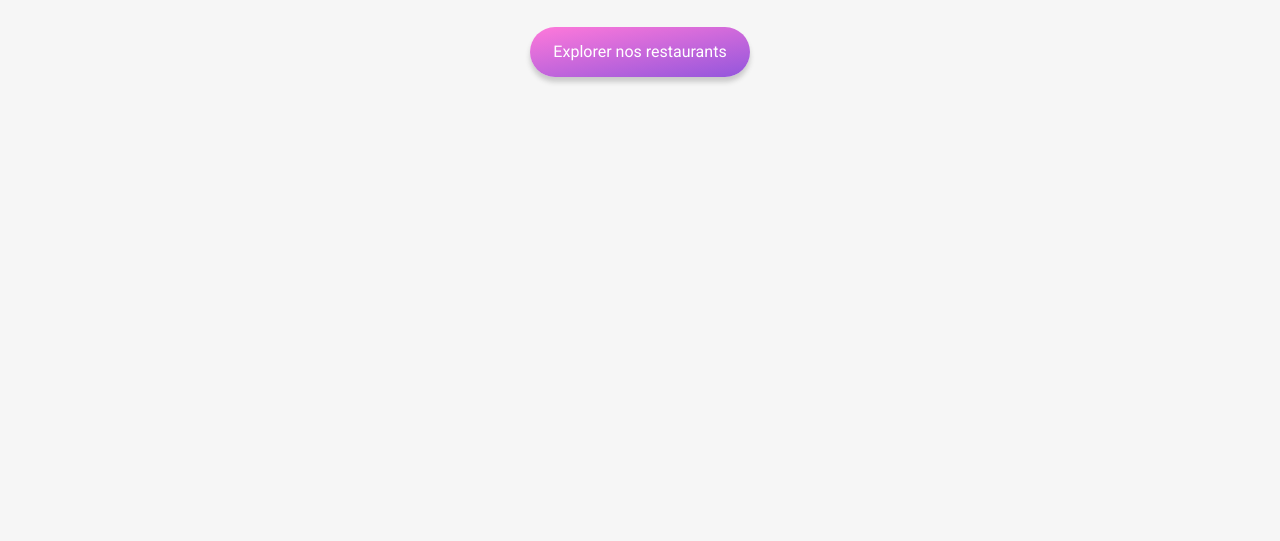
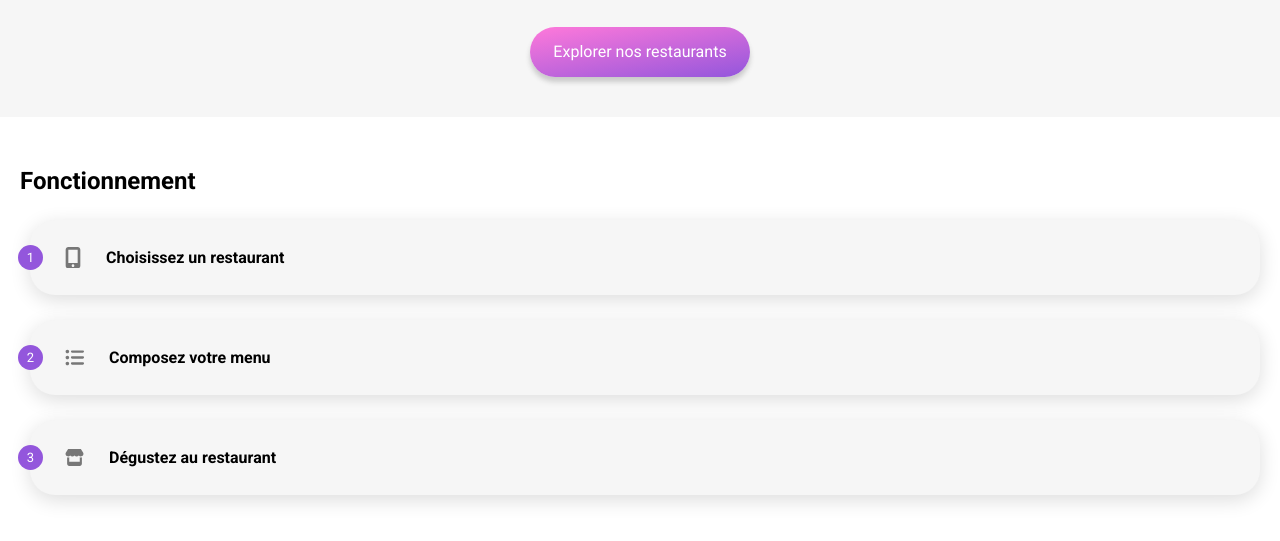
Before and after one commit to BaronNuns/ohmyfood, a plain HTML site: page index.html in a window 1280 px wide. Shown: the part 275-816 px from the top of the page. Drawn offline with Linux system fonts and the light colour scheme; a web font is replaced by a local one.

Commit message:
Section fonctionnement dans l'index

```diff
--- a/css/index.css
+++ b/css/index.css
@@ -76,3 +76,52 @@ nav .exploration a
     display: block;
     width: 220px;
 }
+
+/* - - - - - | Section concernant le fonctionnement | - - - - - */
+
+.fonctionnement
+{
+    padding: 50px 20px 65px 20px;
+    background-color: white;
+}
+
+.fonctionnement h2
+{
+    font-size: 24px;
+}
+
+.fonctionnement a
+{
+    box-shadow: 0px 5px 20px #DDD;
+    background-color: #F6F6F6;
+    margin: 25px 0px 0px 10px;
+    align-items: center;
+    border-radius: 25px;
+    position: relative;
+    display: flex;
+    height: 75px;
+}
+
+.fonctionnement a div
+{
+    background-color: var(--couleur_1);
+    text-align: center;
+    border-radius: 50%;
+    position: absolute;
+    line-height: 25px;
+    font-size: 13px;
+    color: white;
+    left: -12px;
+    width: 25px;
+}
+
+.fonctionnement a svg
+{
+    margin: 0px 25px 0px 35px;
+}
+
+.fonctionnement a p
+{
+    font-weight: 600;
+    font-size: 16px;
+}
--- a/index.html
+++ b/index.html
@@ -29,7 +29,28 @@
             </div>
         </nav>
         <section class="fonctionnement">
-
+            <h2>Fonctionnement</h2>
+            <a href="">
+                <div>1</div>
+                <svg xmlns="http://www.w3.org/2000/svg" viewBox="0 0 384 512" width="16px" fill="#777">
+                    <path d="M304 0h-224c-35.35 0-64 28.65-64 64v384c0 35.35 28.65 64 64 64h224c35.35 0 64-28.65 64-64V64C368 28.65 339.3 0 304 0zM192 480c-17.75 0-32-14.25-32-32s14.25-32 32-32s32 14.25 32 32S209.8 480 192 480zM304 64v320h-224V64H304z"/>
+                </svg>
+                <p>Choisissez un restaurant</p>
+            </a>
+            <a href="">
+                <div>2</div>
+                <svg xmlns="http://www.w3.org/2000/svg" viewBox="0 0 512 512" width="19px" fill="#777">
+                    <path d="M16 96C16 69.49 37.49 48 64 48C90.51 48 112 69.49 112 96C112 122.5 90.51 144 64 144C37.49 144 16 122.5 16 96zM480 64C497.7 64 512 78.33 512 96C512 113.7 497.7 128 480 128H192C174.3 128 160 113.7 160 96C160 78.33 174.3 64 192 64H480zM480 224C497.7 224 512 238.3 512 256C512 273.7 497.7 288 480 288H192C174.3 288 160 273.7 160 256C160 238.3 174.3 224 192 224H480zM480 384C497.7 384 512 398.3 512 416C512 433.7 497.7 448 480 448H192C174.3 448 160 433.7 160 416C160 398.3 174.3 384 192 384H480zM16 416C16 389.5 37.49 368 64 368C90.51 368 112 389.5 112 416C112 442.5 90.51 464 64 464C37.49 464 16 442.5 16 416zM112 256C112 282.5 90.51 304 64 304C37.49 304 16 282.5 16 256C16 229.5 37.49 208 64 208C90.51 208 112 229.5 112 256z"/>
+                </svg>
+                <p>Composez votre menu</p>
+            </a>
+            <a href="">
+                <div>3</div>
+                <svg xmlns="http://www.w3.org/2000/svg" viewBox="0 0 576 512" width="19px" fill="#777">
+                    <path d="M495.5 223.2C491.6 223.7 487.6 224 483.4 224C457.4 224 434.2 212.6 418.3 195C402.4 212.6 379.2 224 353.1 224C327 224 303.8 212.6 287.9 195C272 212.6 248.9 224 222.7 224C196.7 224 173.5 212.6 157.6 195C141.7 212.6 118.5 224 92.36 224C88.3 224 84.21 223.7 80.24 223.2C24.92 215.8-1.255 150.6 28.33 103.8L85.66 13.13C90.76 4.979 99.87 0 109.6 0H466.4C476.1 0 485.2 4.978 490.3 13.13L547.6 103.8C577.3 150.7 551 215.8 495.5 223.2H495.5zM499.7 254.9C503.1 254.4 508 253.6 512 252.6V448C512 483.3 483.3 512 448 512H128C92.66 512 64 483.3 64 448V252.6C67.87 253.6 71.86 254.4 75.97 254.9L76.09 254.9C81.35 255.6 86.83 256 92.36 256C104.8 256 116.8 254.1 128 250.6V384H448V250.7C459.2 254.1 471.1 256 483.4 256C489 256 494.4 255.6 499.7 254.9L499.7 254.9z"/>
+                </svg>
+                <p>Dégustez au restaurant</p>
+            </a>
         </section>
     </body>
 </html>
```
